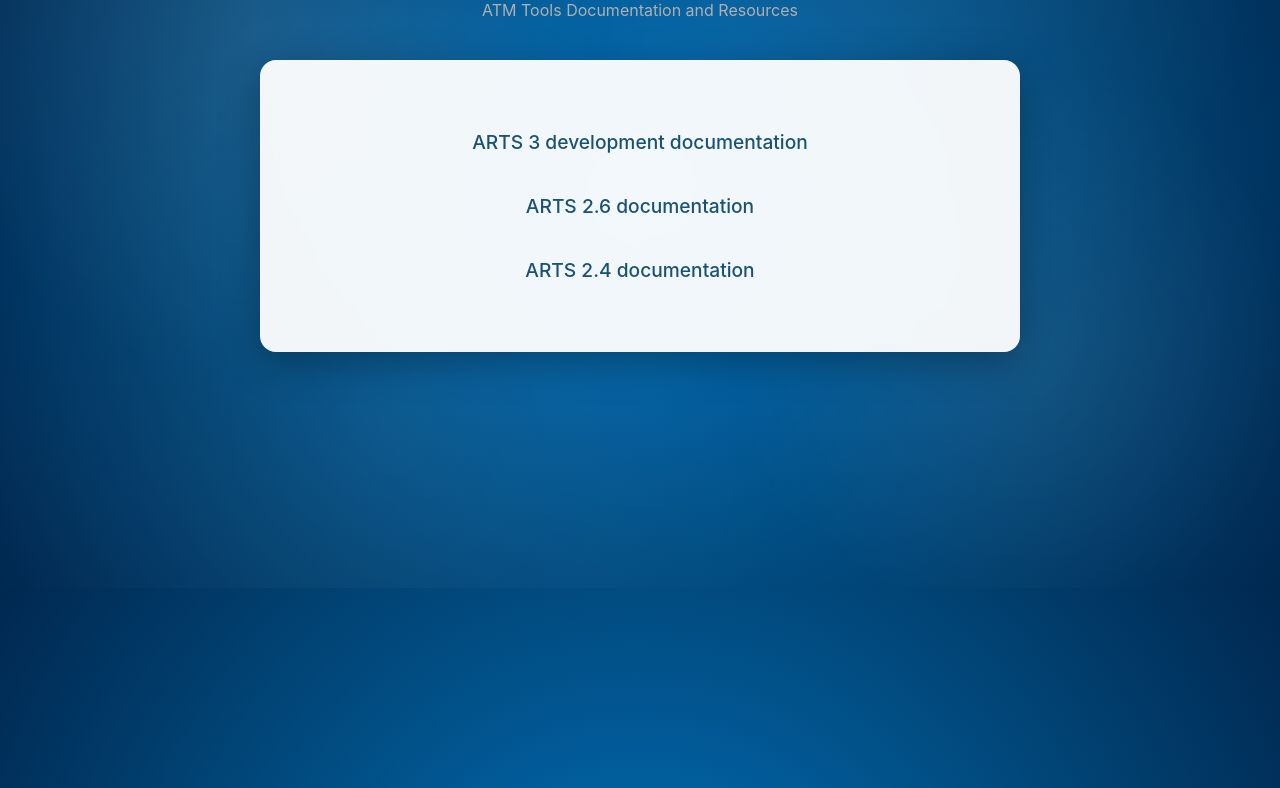
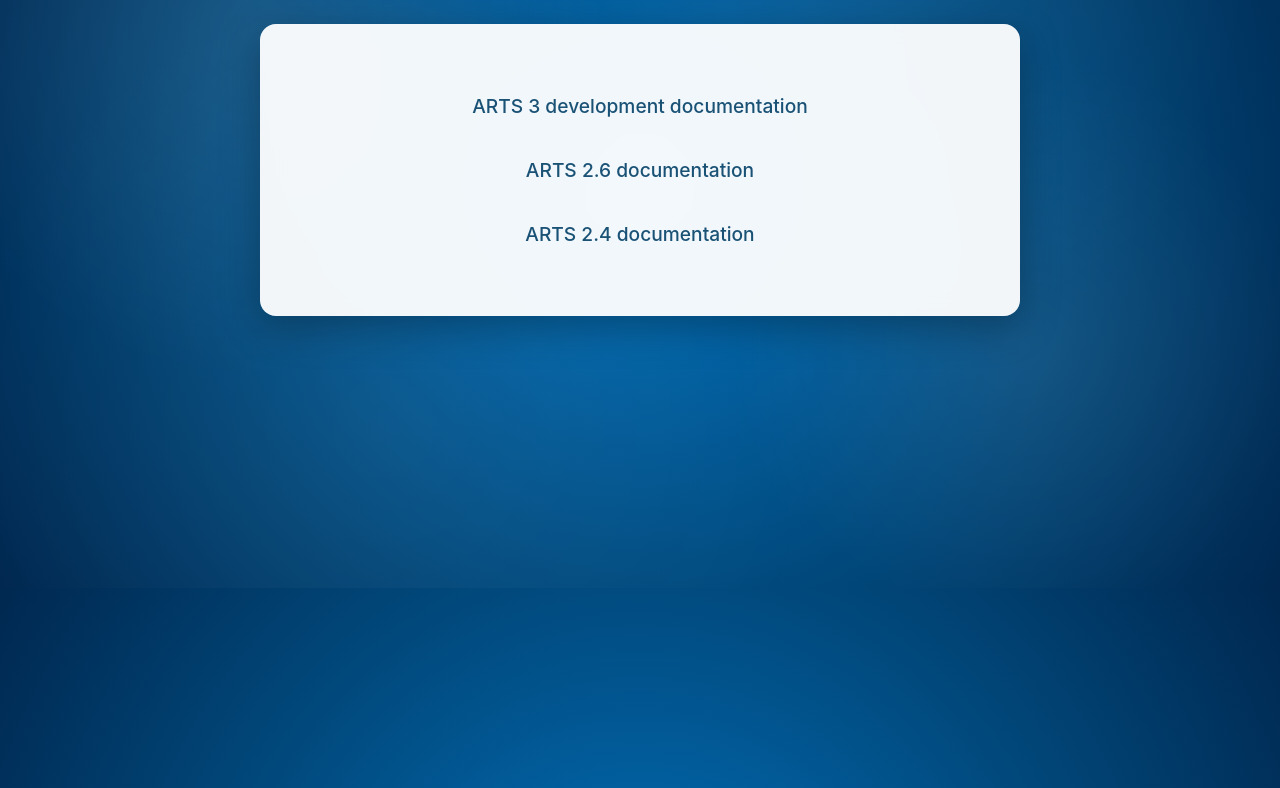
Before and after one commit to atmtools/atmtools.github.io, a plain HTML site: page docs/index.html in a window 1280 px wide. Shown: the part 212-1000 px from the top of the page. Drawn offline with Linux system fonts and the light colour scheme.

Commit message:
Remove subtitle

```diff
--- a/docs/index.html
+++ b/docs/index.html
@@ -79,7 +79,7 @@
 </head>
 <body>
     <h1>atmtools.github.io</h1>
-    <p>ATM Tools Documentation and Resources</p>
+    <p></p>
     <div class="links-box">
         <ul>
             <li><a href="https://atmtools.github.io/arts-docs-master">ARTS 3 development documentation</a></li>
```
